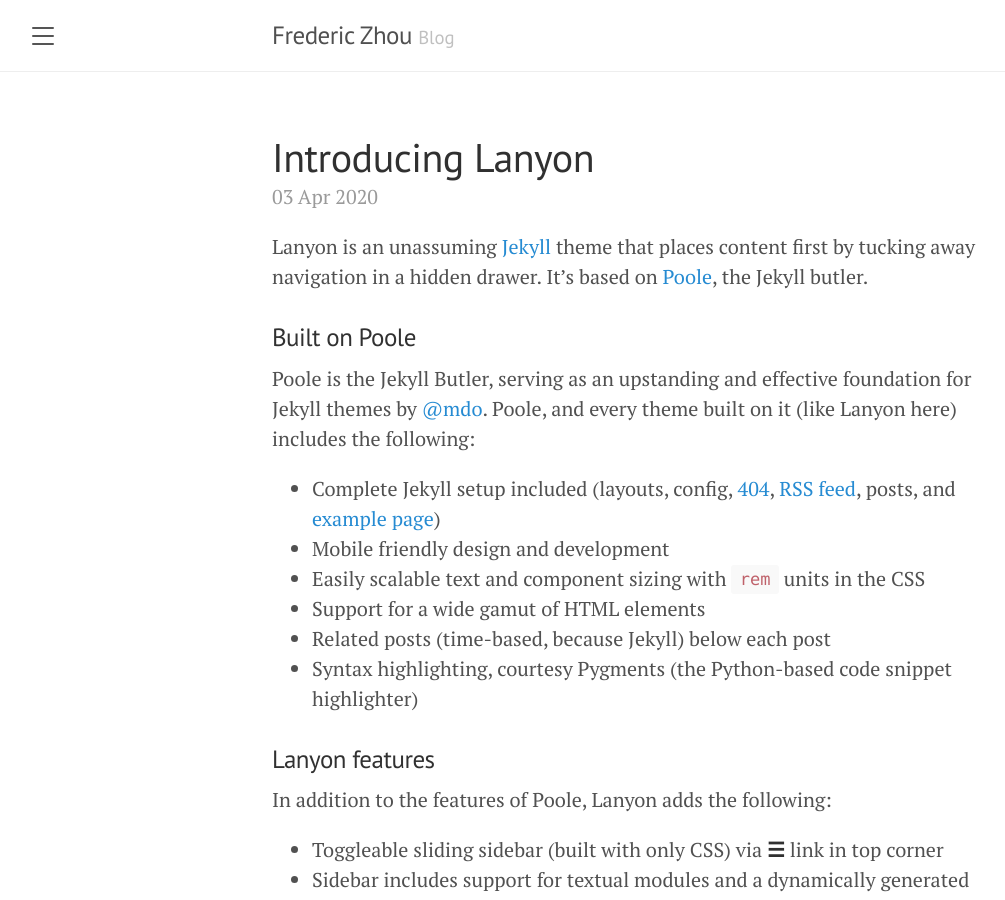
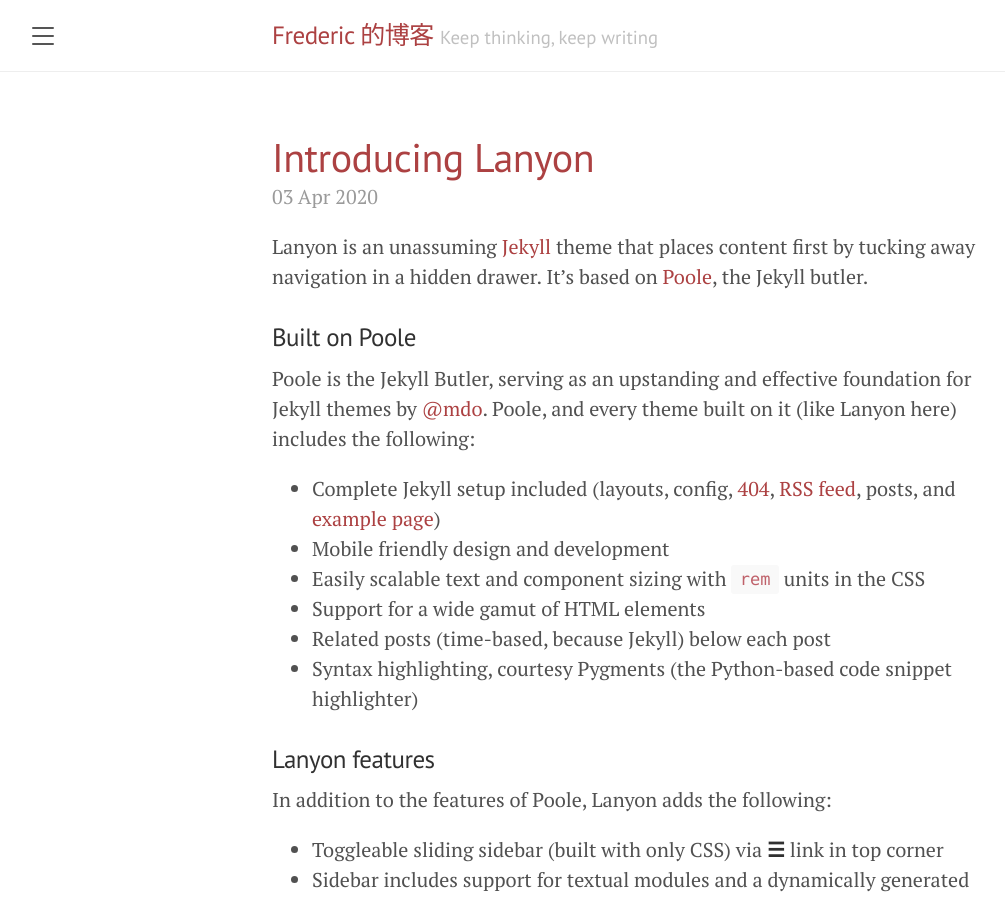
Before and after one commit to Frederic-Zhou/frederic-zhou.github.io, a Jekyll site: the page built from index.html, in a window 1280 px wide and 900 px high. Shown: the whole window, without its empty margins (8-1013 px from the left). Built offline with Jekyll 4.4.1, drawn with Linux system fonts in a browser that asks for light colours; the list of posts is cut into pages by our own code.

Commit message:
modify some config and colors

```diff
--- a/_config.yml
+++ b/_config.yml
@@ -1,7 +1,7 @@
 # Setup
-title:               Frederic Zhou
-tagline:             'Blog'
-description:         'Keep thinking!! 写写画画'
+title:               Frederic 的博客
+tagline:             'Keep thinking, keep writing'
+description:         '记录一些有用的和有趣的事情。'
 url:                 http://zhoufei.io
 baseurl:             ''
 paginate:            10
@@ -9,7 +9,7 @@
 
 # About/contact
 author:
-  name:              Frederic Zhou
+  name:              Zhoufei(Frederic)
   url:               https://twitter.com/fredericzhou_io
   email:
 
--- a/_layouts/default.html
+++ b/_layouts/default.html
@@ -3,7 +3,7 @@
 
 {% include head.html %}
 
-  <body>
+<body class="theme-base-08">
 
   {% include sidebar.html %}
 
@@ -28,4 +28,5 @@
 
   <script src='{{ site.baseurl }}/public/js/script.js'></script>
 </body>
+
 </html>
```
Also changed, not shown: README.md. Lines whose indentation alone changed are shown as unchanged.
